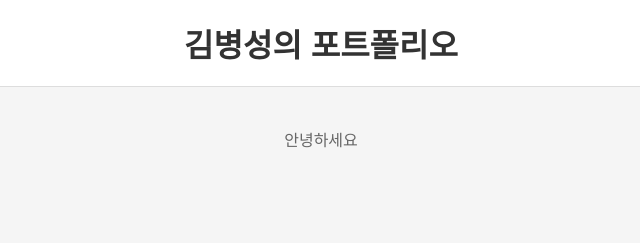
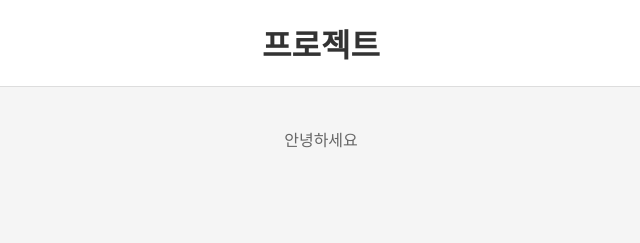
Before and after one commit to kimbseong0814/ByungSyung.github.io, a plain HTML site: page index.html in a window 1280 px wide. Shown: the top 243 px of the page, without its empty margins (319-959 px from the left). Drawn offline with Linux system fonts and the light colour scheme.

Commit message:
Update index.html

```diff
--- a/index.html
+++ b/index.html
@@ -93,7 +93,7 @@
     </head>
     <body>
         <header>
-            <h1>김병성의 포트폴리오</h1>
+            <h1>프로젝트</h1>
         </header>
 
         <div class="greeting">
```
